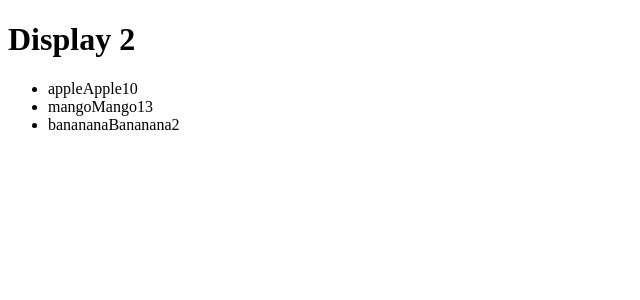
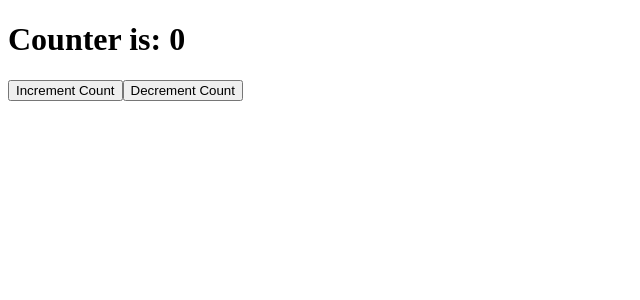
Before and after one commit to Ghassan-Awdali/Learning-React, a React (Vite) app: page / in a window 1280 px wide. Shown: the top 300 px of the page, without its empty margins (0-640 px from the left). Built offline with nearby package versions, Linux system fonts and the light colour scheme.

Commit message:
use states for react in order to change values

```diff
--- a/src/App.jsx
+++ b/src/App.jsx
@@ -1,21 +1,12 @@
 import { useState } from "react";
-import Hello from "./components/Hello";
-import Fruits from "./components/Fruits";
-import ConditionalComponent from "./components/ConditionalComponent";
-
+import Counter from "./components/Counter";
 function App() {
   const seatNumbers = [1, 2, 3, 4, 5];
 
   return (
-    <>
-      <div className="App">
-        <ConditionalComponent />
-      </div>
-
-      <div>
-        <Fruits></Fruits>
-      </div>
-    </>
+    <div className="App">
+      <Counter />
+    </div>
   );
 }
 
--- a/src/components/ConditionalComponent.jsx
+++ b/src/components/ConditionalComponent.jsx
@@ -1,8 +1,8 @@
 import Code from "./Code";
 import Welcome from "./Welcome";
 export default function ConditionalComponent() {
-  const display = false;
+  const display = true;
   let message;
 
-  return display ? <h1> Display</h1> : <h1>Display 2</h1>;
+  return display ? <Welcome /> : <Code />;
 }
--- /dev/null
+++ b/src/components/Counter.jsx
@@ -0,0 +1,21 @@
+import { useState } from "react";
+
+export default function Counter() {
+  const [count, setCount] = useState(0);
+
+  function handleClick() {
+    setCount(count + 1);
+  }
+
+  function decrement() {
+    setCount(count - 1);
+  }
+
+  return (
+    <div>
+      <h1> Counter is: {count}</h1>
+      <button onClick={handleClick}> Increment Count</button>
+      <button onClick={decrement}> Decrement Count</button>
+    </div>
+  );
+}
```
Also changed, not shown: src/components/Message.jsx (added, +7 -0 lines).
